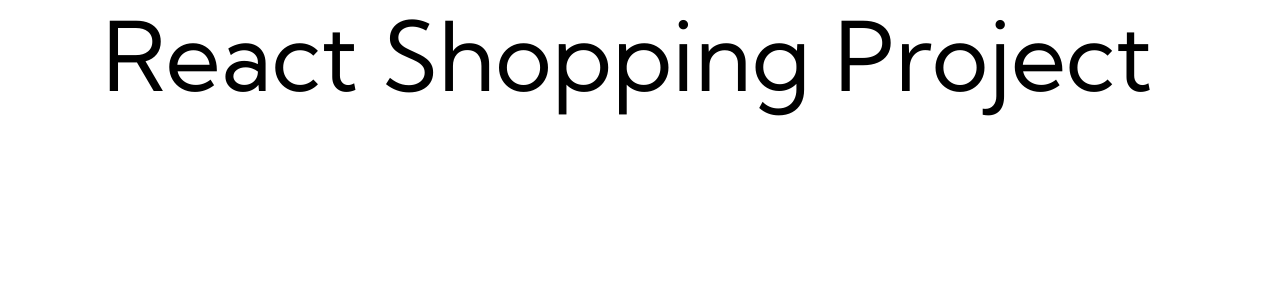
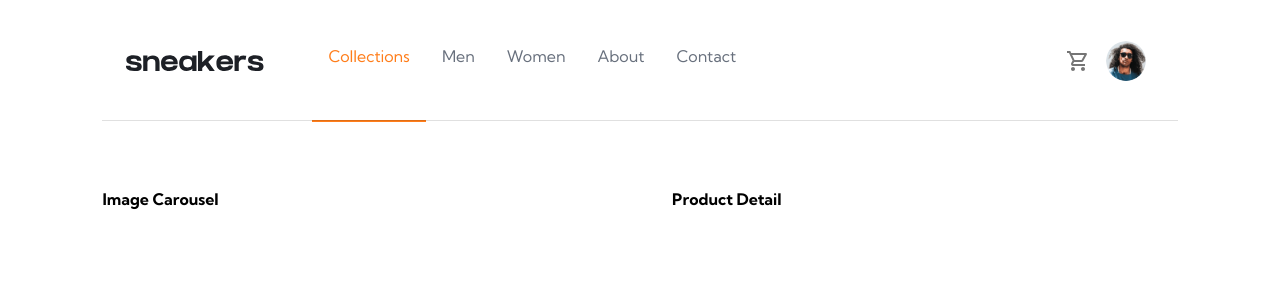
Before and after one commit to Liz-Bilashaka/react-shopping-project, a React (Create React App) app: page / in a window 1280 px wide. Shown: the top 300 px of the page. Built offline with nearby package versions, Linux system fonts and the light colour scheme.

Commit message:
NavBar, ProductPage and Doc

```diff
--- a/src/App.tsx
+++ b/src/App.tsx
@@ -2,12 +2,15 @@ import React, { useContext, useState } from 'react';
 import logo from './logo.png';
 import './App.css';
 
+import AppBar from './components/navBar'
+import ProductPage from './components/productPage'
 
 import { createTheme, ThemeProvider, responsiveFontSizes } from '@mui/material/styles';
 import shadows, { Shadows } from '@mui/material/styles/shadows';
 
 import {ProductContext } from './context/productContext'
 import { Typography } from '@mui/material';
+
 
 
 
@@ -96,7 +99,8 @@ function App() {
     <ThemeProvider theme={theme}>
       <ProductContext.Provider value={{cartQuantity,setCartQuantity}}>
         <div className="App">
-          <Typography variant='h1'>React Shopping Project</Typography>
+        <AppBar quantity={cartQuantity}/>
+        <ProductPage />
         </div>
     </ProductContext.Provider>
     </ThemeProvider>
--- /dev/null
+++ b/src/components/navBar.tsx
@@ -0,0 +1,247 @@
+import * as React from "react";
+import AppBar from "@mui/material/AppBar";
+import Box from "@mui/material/Box";
+import Divider from "@mui/material/Divider";
+import Drawer from "@mui/material/Drawer";
+import IconButton from "@mui/material/IconButton";
+import List from "@mui/material/List";
+import ListItem from "@mui/material/ListItem";
+import ListItemButton from "@mui/material/ListItemButton";
+import ListItemText from "@mui/material/ListItemText";
+import MenuIcon from "@mui/icons-material/Menu";
+import Toolbar from "@mui/material/Toolbar";
+import Typography from "@mui/material/Typography";
+import Avatar from "@mui/material/Avatar";
+import ShoppingCartOutlinedIcon from "@mui/icons-material/ShoppingCartOutlined";
+import Badge from "@mui/material/Badge";
+import Menu from "@mui/material/Menu";
+import MenuItem from "@mui/material/MenuItem";
+import Tab from "@mui/material/Tab";
+import TabContext from "@mui/lab/TabContext";
+import TabList from "@mui/lab/TabList";
+
+
+
+import logo from "../logo.svg";
+
+interface Props {
+  /**
+   * Injected by the documentation to work in an iframe.
+   * You won't need it on your project.
+   */
+  window?: () => Window;
+  quantity?: number;
+}
+
+const drawerWidth = 240;
+const navItems = ["Collections", "Men", "Women", "About", "Contact"];
+
+export default function DrawerAppBar(props: Props) {
+  const { window, quantity } = props;
+  const [mobileOpen, setMobileOpen] = React.useState(false);
+
+  const [value, setValue] = React.useState("0");
+
+  const handleChange = (event: React.SyntheticEvent, newValue: string) => {
+    setValue(newValue);
+  };
+
+  const handleDrawerToggle = () => {
+    setMobileOpen(!mobileOpen);
+  };
+
+  const [anchorEl, setAnchorEl] = React.useState<null | HTMLElement>(null);
+  const open = Boolean(anchorEl);
+  const handleClick = (event: React.MouseEvent<HTMLElement>) => {
+    setAnchorEl(event.currentTarget);
+  };
+  const handleClose = () => {
+    setAnchorEl(null);
+  };
+
+  const drawer = (
+    <Box onClick={handleDrawerToggle} sx={{ textAlign: "left" }}>
+      <Typography variant="h6" sx={{ my: 2, ml: 2, cursor: "pointer" }}>
+        <img src="/images/icon-close.svg" alt="logo" />
+      </Typography>
+      <Divider sx={{ display: { xs: "none", sm: "block" } }} />
+      <List>
+        {navItems.map((item) => (
+          <ListItem key={item} disablePadding>
+            <ListItemButton sx={{ textAlign: "left", fontWeight: "bold" }}>
+              <ListItemText primary={item} />
+            </ListItemButton>
+          </ListItem>
+        ))}
+      </List>
+    </Box>
+  );
+
+  const container =
+    window !== undefined ? () => window().document.body : undefined;
+
+  return (
+    <Box sx={{ display: "flex", flexDirection: "column", minWidth: "321px" }}>
+      <AppBar
+        component="nav"
+        color="default"
+        variant="elevation"
+        sx={{
+          position: "relative",
+          marginBottom: "1rem",
+          backgroundColor: "transparent",
+        }}
+        elevation={0}
+      >
+        <Toolbar
+          variant="regular"
+          disableGutters={false}
+          sx={{ marginBottom: "1.5rem" }}
+        >
+          <IconButton
+            color="inherit"
+            aria-label="open drawer"
+            edge="start"
+            onClick={handleDrawerToggle}
+            sx={{ mr: 2, display: { sm: "none" }, color: "#000000" }}
+          >
+            <MenuIcon />
+          </IconButton>
+          <Typography
+            variant="h6"
+            component="div"
+            sx={{
+              paddingRight: 6,
+              paddingLeft: 0,
+              display: { xs: "none", sm: "flex" },
+            }}
+          >
+            <img src={logo} alt="logo" />
+          </Typography>
+          <Box sx={{ display: { xs: "none", sm: "flex" }, flexGrow: 1 }}>
+            <TabContext value={value}>
+              <TabList
+                onChange={handleChange}
+                aria-label="Nav Tab"
+                sx={{ height: "7.6rem" }}
+              >
+                {navItems.map((item, index) => (
+                  <Tab
+                    label={item}
+                    value={(index++).toString()}
+                    key={index++}
+                    sx={{
+                      color: "hsl(219, 9%, 45%)",
+                      fontSize: {
+                        sm: "8px",
+                        md: "1rem",
+                        textTransform: "none",
+                        minWidth: "40px",
+                        height: "7rem",
+                        "&:hover": {
+                          color: "hsl(220, 13%, 13%)",
+                        },
+                      },
+                    }}
+                  />
+                ))}
+              </TabList>
+            </TabContext>
+          </Box>
+          <Box sx={{ display: { xs: "flex", sm: "none" }, flexGrow: 1 }}>
+            <img src={logo} alt="logo" />
+          </Box>
+          <Box sx={{ display: "flex" }}>
+            <IconButton
+              sx={{ p: 1, "&:hover": { backgroundColor: "transparent" } }}
+              onClick={handleClick}
+              aria-controls={open ? "account-menu" : undefined}
+              aria-haspopup="true"
+              aria-expanded={open ? "true" : undefined}
+            >
+              <Badge badgeContent={quantity} color="primary">
+                <ShoppingCartOutlinedIcon />
+              </Badge>
+            </IconButton>
+
+            <IconButton sx={{ p: 1 }}>
+              <Avatar alt="Remy Sharp" src="/images/image-avatar.png" />
+            </IconButton>
+          </Box>
+          <Menu
+            anchorEl={anchorEl}
+            id="account-menu"
+            open={open}
+            onClose={handleClose}
+            PaperProps={{
+              elevation: 0,
+              sx: {
+                overflow: "visible",
+                filter: "drop-shadow(0px 2px 8px rgba(0,0,0,0.32))",
+                mt: 1.5,
+                "& .MuiAvatar-root": {
+                  width: 32,
+                  height: 32,
+                  ml: -0.5,
+                  mr: 1,
+                },
+                width: { xs: "100%", sm: "20rem", md: "20rem" },
+                height: { xs: "14rem", sm: "12rem" },
+              },
+            }}
+            sx={{
+              left: { xs: "0", sm: "50px" },
+              marginTop: { xs: "2.5rem", sm: "0.5rem" },
+            }}
+            transformOrigin={{ horizontal: "right", vertical: "top" }}
+            anchorOrigin={{ horizontal: "right", vertical: "bottom" }}
+          >
+            <MenuItem
+              sx={{
+                "&:hover": {
+                  backgroundColor: "transparent",
+                },
+                cursor: "auto",
+              }}
+            >
+              <Typography variant="body1">Cart</Typography>
+            </MenuItem>
+            <Divider />
+            <MenuItem>
+             <Typography>Cart Component</Typography>
+            </MenuItem>
+          </Menu>
+        </Toolbar>
+
+        <Divider
+          sx={{
+            marginBottom: "1.5rem",
+            display: { xs: "none", sm: "block" },
+            position: "relative",
+            bottom: "1.6rem",
+          }}
+        />
+      </AppBar>
+      <Box component="nav">
+        <Drawer
+          container={container}
+          variant="temporary"
+          open={mobileOpen}
+          onClose={handleDrawerToggle}
+          ModalProps={{
+            keepMounted: true, // Better open performance on mobile.
+          }}
+          sx={{
+            display: { xs: "block", sm: "none" },
+            "& .MuiDrawer-paper": {
+              boxSizing: "border-box",
+              width: drawerWidth,
+            },
+          }}
+        >
+          {drawer}
+        </Drawer>
+      </Box>
+    </Box>
+  );
+}
--- /dev/null
+++ b/src/components/productPage.tsx
@@ -0,0 +1,21 @@
+import * as React from 'react';
+import Grid from '@mui/material/Unstable_Grid2';
+import Box from '@mui/material/Box';
+import { Typography } from '@mui/material';
+
+
+
+export default function ProductPage() {
+  return (
+    <Box sx={{ height:{xs:'60rem', sm:'30rem'}, flexGrow: 1,minWidth: "321px"  }}>
+      <Grid container spacing={{ xs: 1, sm: 2, md: 4, lg:8}}>
+        <Grid xs={12} sm={12} md={6}  sx={{display: {sm:'flex', md:'block'}, justifyContent:'center'}}>
+         <Typography> Image Carousel</Typography>
+        </Grid>
+        <Grid xs={12} sm={12} md={6} sx={{display:'flex', alignItems:'center',padding:{xs: '2rem 2rem 0', sm: '0 2rem'},}}>
+        <Typography> Product Detail</Typography>
+        </Grid>
+      </Grid>
+    </Box>
+  );
+}
```
Also changed, not shown: 1 other file (tests, documents, lock files or other folders).
